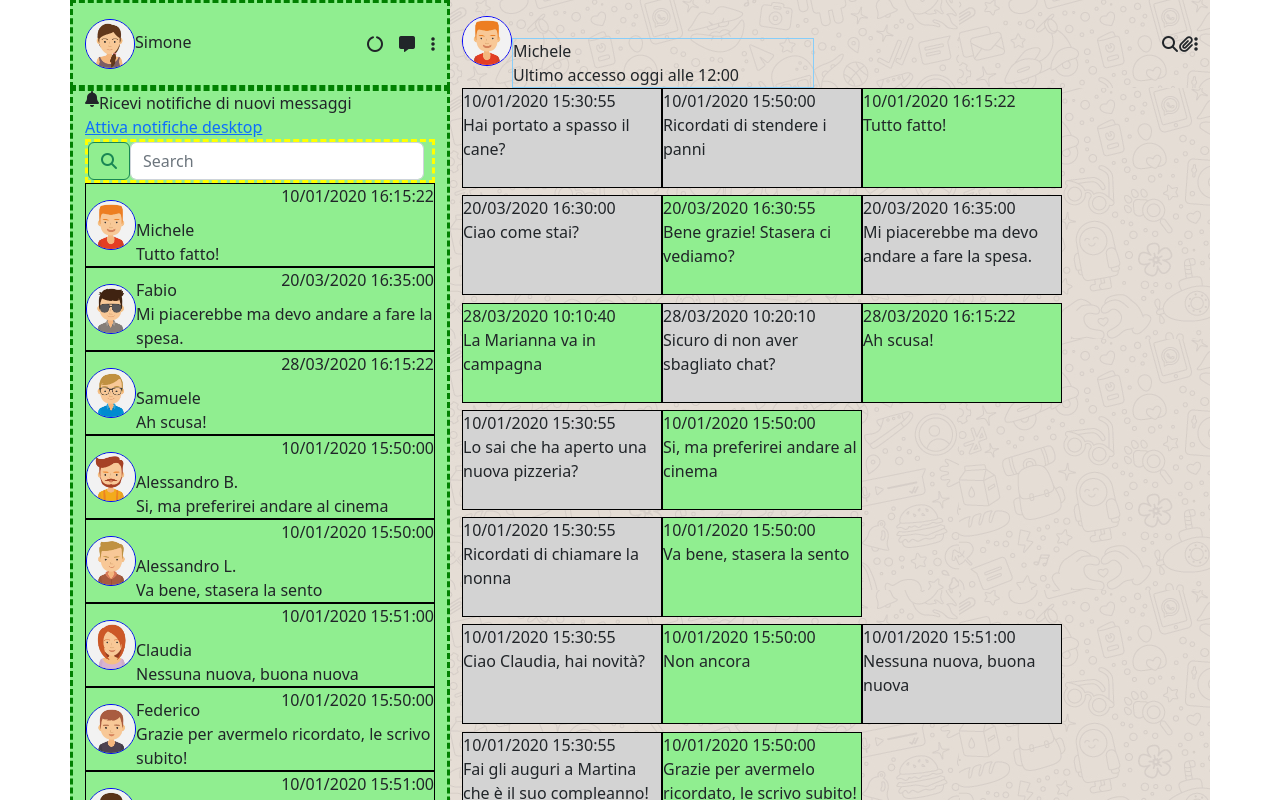
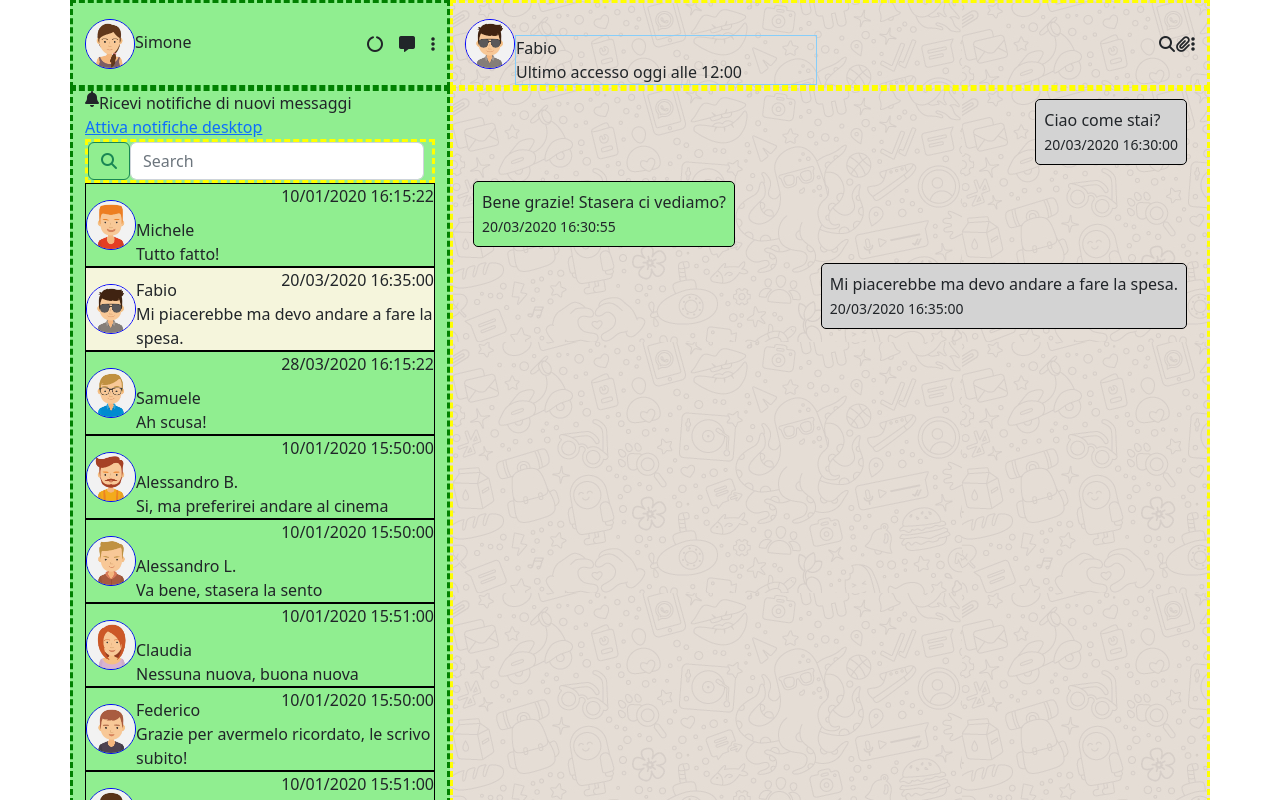
Before and after one commit to SimoneMarino30/vue-boolzapp, a plain HTML site: page index.html in a window 1280 px wide. Both pictures are taken after a click on the element 260 px from the left and 309 px from the top of the page. Shown: the top 800 px of the page. Drawn offline with nearby package versions, Linux system fonts and the light colour scheme.

Commit message:
Dynamism done

```diff
--- a/css/style.css
+++ b/css/style.css
@@ -32,7 +32,7 @@ img {
 }
 
 .col-8 {
-  /* border: 3px dashed yellow; */
+  border: 3px dashed yellow;
   background: url(../img/mine.jpg);
 }
 
@@ -80,21 +80,24 @@ img {
   width: 300px;
 }
 
-.received {
-  width: 200px;
-  height: 100px;
+.message {
+  max-width: 70%;
+  border: 1px solid black;
+  border-radius: 5px;
+  padding: 0.5rem;
+  margin: 0.5rem;
+}
+.message.received {
   background-color: lightgreen;
-  border: 1px solid black;
 }
 
-.sent {
-  width: 200px;
-  height: 100px;
+.message.sent {
   background-color: lightgray;
-  border: 1px solid black;
+  align-self: flex-end;
 }
 /* CONVERSATION SECTION END */
 
 /* DEBUG */
 .active {
+  background-color: beige;
 }
--- a/index.html
+++ b/index.html
@@ -44,7 +44,7 @@
           <!-- left side -->
           <div class="col-4 d-flex">
             <div class="d-inline">
-              <img src="./img/avatar_io.jpg" alt="" class="my-3" />
+              <img src="../img/avatar_io.jpg" alt="" class="my-3" />
               <span>Simone</span>
             </div>
             <div class="d-inline ms-auto align-self-center">
@@ -56,9 +56,13 @@
           <!-- right side -->
           <div class="col-8 d-flex">
             <div class="d-inline position-relative">
-              <img src="./img/avatar_1.jpg" alt="" class="my-3" />
+              <img
+                :src="'../img/avatar' + contacts[clickedContact].avatar + '.jpg'"
+                alt=""
+                class="my-3"
+              />
               <div class="activeTextCard">
-                <div>Michele</div>
+                <div>{{contacts[clickedContact].name}}</div>
                 <div>Ultimo accesso oggi alle 12:00</div>
               </div>
             </div>
@@ -95,19 +99,18 @@
             <div
               class="avatarTextCard"
               v-for="(contact, index) in contacts"
-              @click="activeImage()"
+              @click="activeImage(index)"
+              :class="(index == clickedContact ) ? 'active':''"
             >
               <div class="col-10">
                 <img
-                  :src="'./img/avatar' + contact.avatar +'.jpg'"
+                  :src="'../img/avatar' + contact.avatar +'.jpg'"
                   alt=""
                   class="my-3"
                 />
                 <div class="textCard">
                   <div>{{ contact.name }}</div>
-
-                  <!-- v-if="index == '0' -->
-                  <div v-if="true">
+                  <div v-if="contact.messages.length">
                     {{ contact.messages[contact.messages.length - 1].text }}
                   </div>
                 </div>
@@ -120,18 +123,14 @@
           <!-- conversation panel -->
           <div class="col-8">
             <div class="conversationPanel">
-              <div class="row">
-                <!-- Received & Sent Texts active -->
-                <div
-                  class="col-12 d-flex flex-wrap"
-                  v-for="(contact, index) in contacts"
-                >
-                  <div v-for="sms in contact.messages">
-                    <div :class="[sms.status]">
-                      {{ sms.date }} <br />
-                      {{ sms.text }}
-                    </div>
-                  </div>
+              <!-- Received & Sent Texts active -->
+              <div
+                v-for="(sms, i) in contacts[clickedContact].messages"
+                class="d-flex flex-column flex-grow-1 align-items-start"
+              >
+                <div :class="[sms.status]" class="message">
+                  {{sms.text}} <br />
+                  <small>{{sms.date}}</small>
                 </div>
               </div>
             </div>
--- a/js/main.js
+++ b/js/main.js
@@ -6,8 +6,8 @@
 // nome e immagine di ogni contatto ✔
 // **Milestone 2**
 // ● Visualizzazione dinamica dei messaggi: tramite la direttiva v-for, visualizzare tutti i
-// messaggi relativi al contatto attivo all’interno del pannello della conversazione
-// ● Click sul contatto mostra la conversazione del contatto cliccato
+// messaggi relativi al contatto attivo all’interno del pannello della conversazione ✔
+// ● Click sul contatto mostra la conversazione del contatto cliccato ✔
 // **Milestone 3**
 // ● Aggiunta di un messaggio: l’utente scrive un testo nella parte bassa e digitando
 // “enter” il testo viene aggiunto al thread sopra, come messaggio verde
@@ -192,12 +192,13 @@ createApp({
           ],
         },
       ],
+      clickedContact: 0,
     };
   },
 
   methods: {
-    activeImage() {
-      console.log("hai cliccato");
+    activeImage(index) {
+      this.clickedContact = index;
     },
   },
 }).mount("#root");
```
